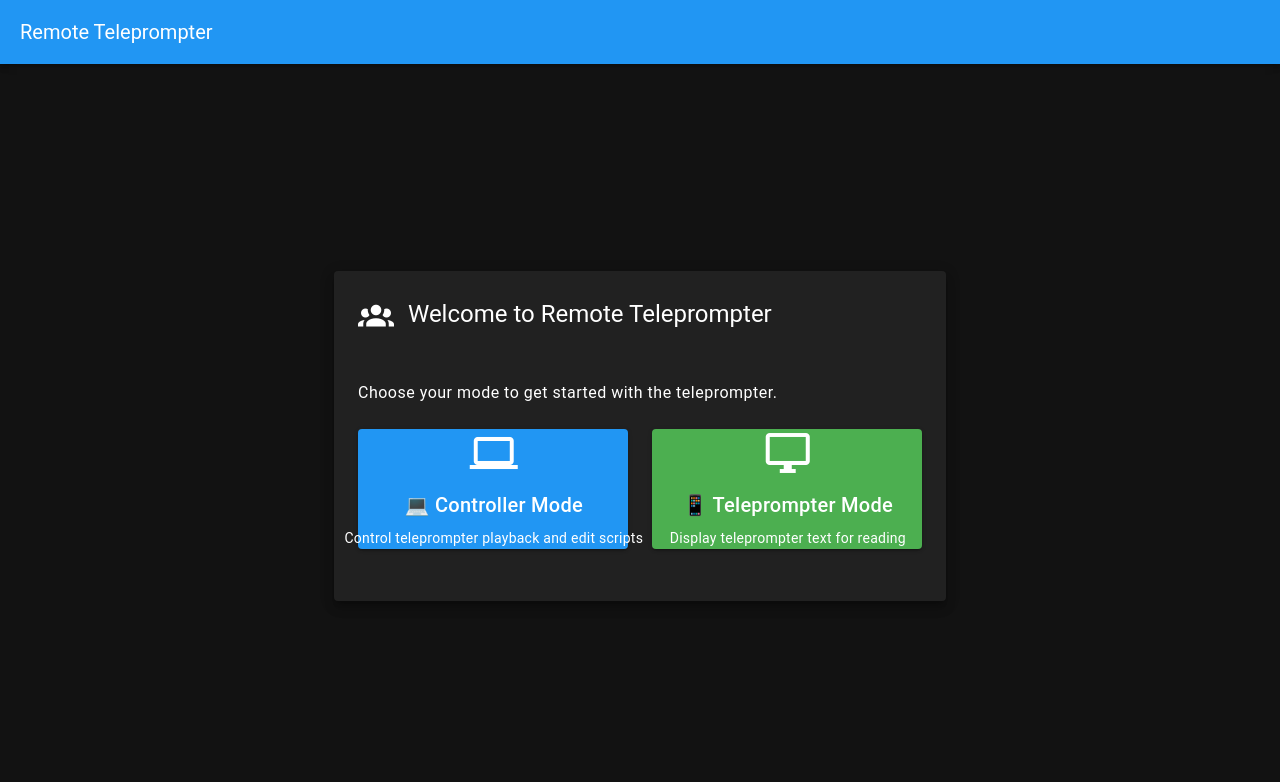
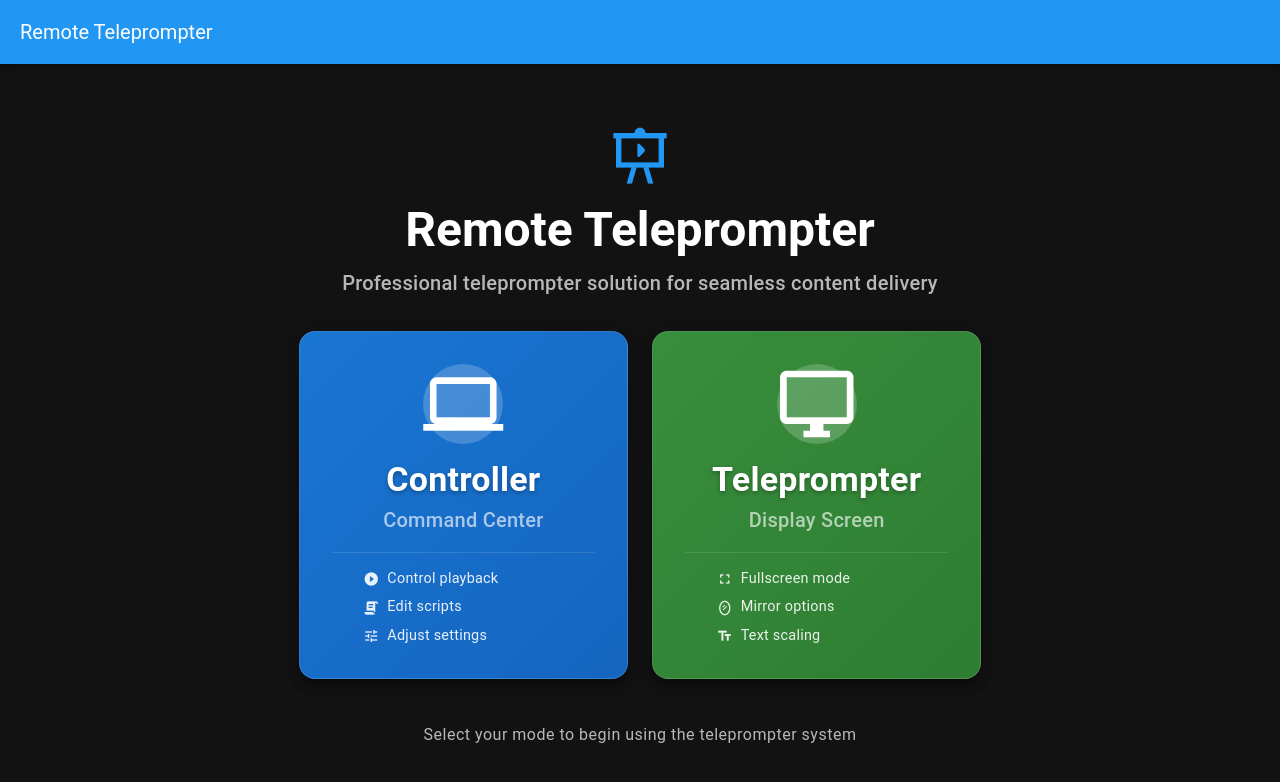
Before and after one commit to mirceanton/teleprompter, a Vue app in the folder frontend/: page / in a window 1280 px wide. Shown: the top 782 px of the page. Built offline with nearby package versions, Linux system fonts and the light colour scheme.

Commit message:
Redesign landing page buttons with modern card-based interface
Co-authored-by: mircea-pavel-anton <28601784+mircea-pavel-anton@users.noreply.github.com>

```diff
--- a/frontend/src/views/Landing.vue
+++ b/frontend/src/views/Landing.vue
@@ -7,66 +7,115 @@
     <v-main>
       <v-container fluid class="fill-height">
         <v-row justify="center" align="center" class="fill-height">
-          <v-col cols="12" md="8" lg="6">
-            <!-- Main Action Card -->
-            <v-card elevation="8">
-              <v-card-title class="text-h5 pa-6">
-                <v-icon class="mr-2">mdi-account-group</v-icon>
-                Welcome to Remote Teleprompter
-              </v-card-title>
+          <v-col cols="12" md="10" lg="8">
+            <!-- Header Section -->
+            <div class="text-center mb-8">
+              <v-icon size="64" color="primary" class="mb-4">mdi-presentation-play</v-icon>
+              <h1 class="text-h3 font-weight-bold mb-3">Remote Teleprompter</h1>
+              <p class="text-h6 text-medium-emphasis">
+                Professional teleprompter solution for seamless content delivery
+              </p>
+            </div>
 
-              <v-card-text class="pa-6">
-                <p class="text-body-1 mb-6">
-                  Choose your mode to get started with the teleprompter.
-                </p>
-
-                <v-row class="mb-4">
-                  <!-- Controller Mode -->
-                  <v-col cols="12" md="6">
-                    <v-btn
-                      block
-                      color="primary"
-                      size="x-large"
-                      class="pa-8"
-                      style="min-height: 120px;"
+            <!-- Mode Selection Cards -->
+            <v-row class="mb-4" justify="center">
+              <!-- Controller Mode Card -->
+              <v-col cols="12" sm="6" md="5">
+                <v-card
+                  class="mode-card controller-card"
+                  :class="{ 'card-loading': loading }"
+                  elevation="8"
                   @click="startControllerMode"
-                      :loading="loading"
                   :disabled="loading"
                 >
-                      <div class="text-center">
-                        <v-icon size="48" class="mb-3">mdi-laptop</v-icon>
-                        <div class="text-h6 mb-2">💻 Controller Mode</div>
-                        <div class="text-body-2">
-                          Control teleprompter playback and edit scripts
+                  <v-card-text class="pa-8 text-center">
+                    <div class="mode-icon-container mb-4">
+                      <v-icon size="80" class="mode-icon">mdi-laptop</v-icon>
+                    </div>
+
+                    <div class="mode-title mb-3">
+                      <h2 class="text-h4 font-weight-bold">Controller</h2>
+                      <div class="mode-subtitle text-h6 text-medium-emphasis mt-1">
+                        Command Center
                       </div>
                     </div>
-                    </v-btn>
+
+                    <v-divider class="my-4"></v-divider>
+
+                    <div class="mode-features">
+                      <div class="feature-item mb-2">
+                        <v-icon size="16" class="mr-2">mdi-play-circle</v-icon>
+                        <span>Control playback</span>
+                      </div>
+                      <div class="feature-item mb-2">
+                        <v-icon size="16" class="mr-2">mdi-script-text</v-icon>
+                        <span>Edit scripts</span>
+                      </div>
+                      <div class="feature-item">
+                        <v-icon size="16" class="mr-2">mdi-tune</v-icon>
+                        <span>Adjust settings</span>
+                      </div>
+                    </div>
+                  </v-card-text>
+
+                  <v-overlay v-if="loading" contained class="loading-overlay">
+                    <v-progress-circular indeterminate size="32"></v-progress-circular>
+                  </v-overlay>
+                </v-card>
               </v-col>
 
-                  <!-- Teleprompter Mode -->
-                  <v-col cols="12" md="6">
-                    <v-btn
-                      block
-                      color="success"
-                      size="x-large"
-                      class="pa-8"
-                      style="min-height: 120px;"
+              <!-- Teleprompter Mode Card -->
+              <v-col cols="12" sm="6" md="5">
+                <v-card
+                  class="mode-card teleprompter-card"
+                  :class="{ 'card-loading': loading }"
+                  elevation="8"
                   @click="startTeleprompterMode"
-                      :loading="loading"
                   :disabled="loading"
                 >
-                      <div class="text-center">
-                        <v-icon size="48" class="mb-3">mdi-monitor</v-icon>
-                        <div class="text-h6 mb-2">📱 Teleprompter Mode</div>
-                        <div class="text-body-2">
-                          Display teleprompter text for reading
+                  <v-card-text class="pa-8 text-center">
+                    <div class="mode-icon-container mb-4">
+                      <v-icon size="80" class="mode-icon">mdi-monitor</v-icon>
+                    </div>
+
+                    <div class="mode-title mb-3">
+                      <h2 class="text-h4 font-weight-bold">Teleprompter</h2>
+                      <div class="mode-subtitle text-h6 text-medium-emphasis mt-1">
+                        Display Screen
                       </div>
                     </div>
-                    </v-btn>
+
+                    <v-divider class="my-4"></v-divider>
+
+                    <div class="mode-features">
+                      <div class="feature-item mb-2">
+                        <v-icon size="16" class="mr-2">mdi-fullscreen</v-icon>
+                        <span>Fullscreen mode</span>
+                      </div>
+                      <div class="feature-item mb-2">
+                        <v-icon size="16" class="mr-2">mdi-mirror</v-icon>
+                        <span>Mirror options</span>
+                      </div>
+                      <div class="feature-item">
+                        <v-icon size="16" class="mr-2">mdi-format-size</v-icon>
+                        <span>Text scaling</span>
+                      </div>
+                    </div>
+                  </v-card-text>
+
+                  <v-overlay v-if="loading" contained class="loading-overlay">
+                    <v-progress-circular indeterminate size="32"></v-progress-circular>
+                  </v-overlay>
+                </v-card>
               </v-col>
             </v-row>
-              </v-card-text>
-            </v-card>
+
+            <!-- Instructions -->
+            <div class="text-center mt-8">
+              <p class="text-body-1 text-medium-emphasis">
+                Select your mode to begin using the teleprompter system
+              </p>
+            </div>
           </v-col>
         </v-row>
       </v-container>
@@ -211,4 +260,123 @@ export default {
 .fill-height {
   min-height: calc(100vh - 64px);
 }
+
+.mode-card {
+  cursor: pointer;
+  transition: all 0.3s cubic-bezier(0.25, 0.8, 0.25, 1);
+  border-radius: 16px !important;
+  position: relative;
+  overflow: hidden;
+}
+
+.mode-card:hover {
+  transform: translateY(-4px);
+  box-shadow: 0 8px 25px rgba(0, 0, 0, 0.15) !important;
+}
+
+.mode-card:active {
+  transform: translateY(-2px);
+}
+
+.controller-card {
+  background: linear-gradient(135deg, #1976d2 0%, #1565c0 100%);
+  color: white;
+}
+
+.controller-card:hover {
+  background: linear-gradient(135deg, #1565c0 0%, #0d47a1 100%);
+}
+
+.teleprompter-card {
+  background: linear-gradient(135deg, #388e3c 0%, #2e7d32 100%);
+  color: white;
+}
+
+.teleprompter-card:hover {
+  background: linear-gradient(135deg, #2e7d32 0%, #1b5e20 100%);
+}
+
+.mode-icon-container {
+  position: relative;
+}
+
+.mode-icon {
+  background: rgba(255, 255, 255, 0.2);
+  border-radius: 50%;
+  padding: 16px;
+  backdrop-filter: blur(10px);
+}
+
+.mode-title h2 {
+  text-shadow: 0 2px 4px rgba(0, 0, 0, 0.3);
+}
+
+.mode-subtitle {
+  opacity: 0.9;
+  font-weight: 500;
+}
+
+.mode-features {
+  text-align: left;
+  max-width: 200px;
+  margin: 0 auto;
+}
+
+.feature-item {
+  display: flex;
+  align-items: center;
+  opacity: 0.9;
+  font-size: 0.9rem;
+}
+
+.card-loading {
+  pointer-events: none;
+  opacity: 0.7;
+}
+
+.loading-overlay {
+  background: rgba(0, 0, 0, 0.2) !important;
+  backdrop-filter: blur(2px);
+}
+
+/* Responsive adjustments */
+@media (max-width: 600px) {
+  .mode-card {
+    margin-bottom: 16px;
+  }
+
+  .mode-icon {
+    padding: 12px;
+  }
+
+  .mode-title h2 {
+    font-size: 1.5rem !important;
+  }
+}
+
+/* Dark theme support */
+.v-theme--dark .mode-card {
+  border: 1px solid rgba(255, 255, 255, 0.12);
+}
+
+/* Animation for card entrance */
+.mode-card {
+  animation: slideUp 0.6s ease-out;
+}
+
+@keyframes slideUp {
+  from {
+    opacity: 0;
+    transform: translateY(30px);
+  }
+  to {
+    opacity: 1;
+    transform: translateY(0);
+  }
+}
+
+/* Stagger animation for second card */
+.v-col:nth-child(2) .mode-card {
+  animation-delay: 0.1s;
+}
 </style>
```
Lines whose indentation alone changed are shown as unchanged.
